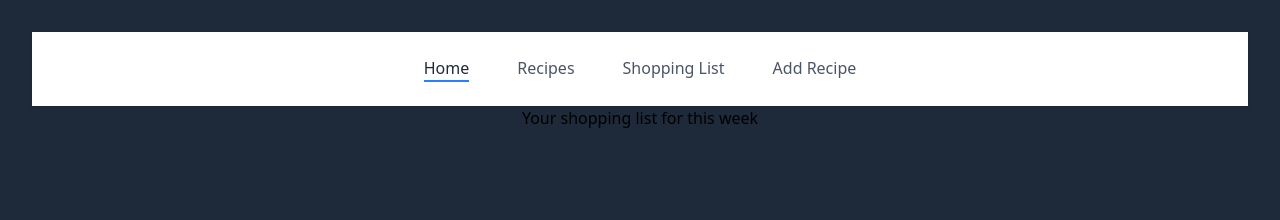
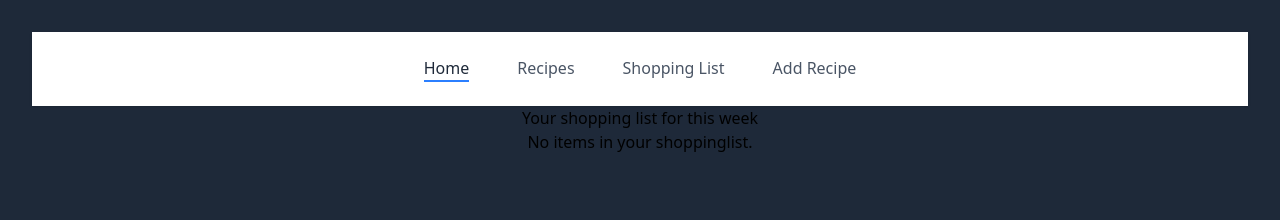
Before and after one commit to lehoucqgj/RecipeApp, a React (Vite) app in the folder recipeapp-ui/: page /ShoppingList in a window 1280 px wide. Shown: the top 220 px of the page. Built offline with nearby package versions, Linux system fonts and the light colour scheme.

Commit message:
shoppinglist is passed from recipeList to shoppinglist component. field testing this next.

```diff
--- a/recipeapp-ui/src/App.tsx
+++ b/recipeapp-ui/src/App.tsx
@@ -7,23 +7,21 @@ import { Home } from './components/Home'
 import { RecipeList } from './components/RecipeList'
 import { SchoppingList as ShoppingList } from './components/ShoppingList'
 import { AddRecipe } from './components/AddRecipe'
-import type { Recipe } from './types'
+import type { RecipeIngredientDetails, Recipe } from './types'
 
 function App() {
-  // const [refreshKey, setRefreshKey] = useState(0);
-
-  // const handleRecipeCreated = (recipe: Recipe) => {
-  //   console.log("recipe created: ", recipe);
-  //   setRefreshKey(prev => prev +1 );
-  // }
-
+  const [shoppinglist, setShoppinglist] = useState<RecipeIngredientDetails[]>([]);
   return (
     <>
       <NavBar/>
       <Routes>
         <Route path='/' element={<Home />} />
-        <Route path='/RecipeList' element={<RecipeList />} />
-        <Route path='/ShoppingList' element={<ShoppingList />} />
+        <Route
+          path='/RecipeList'
+          element={<RecipeList shoppinglist={shoppinglist} setShoppinglist={setShoppinglist}/>} />
+        <Route
+          path='/ShoppingList'
+          element={<ShoppingList items={shoppinglist}/>} />
         <Route path='/AddRecipe' element={<AddRecipe/>} />
       </Routes>
     </>
--- a/recipeapp-ui/src/components/RecipeList.tsx
+++ b/recipeapp-ui/src/components/RecipeList.tsx
@@ -1,14 +1,18 @@
 import { useState, useEffect } from "react";
 import { type RecipeIngredientDetails, type Recipe } from "../types";
 import { recipeApi } from "../services/api";
-
-export const RecipeList = () => {
+interface RecipeListProps{
+  shoppinglist: RecipeIngredientDetails[];
+  setShoppinglist: React.Dispatch<React.SetStateAction<RecipeIngredientDetails[]>>
+}
+export const RecipeList = ({ shoppinglist: shoppinglist, setShoppinglist }: RecipeListProps) => {
     const [recipes, setRecipes] = useState<Recipe[]>([]);
     const [loading, setLoading] = useState(true);
     const [error, setError] = useState<string | null>(null);
     const [ingredients, setIngredients] = useState<RecipeIngredientDetails[]>([]);
     const [expandedRecipeId, setExpandedRecipeId] = useState<number | null>(null);
-    const [shoppinglist, setShoppinglist] = useState<RecipeIngredientDetails[]>([]);
+    //const [shoppinglist, setShoppinglist] = useState<RecipeIngredientDetails[]>([]);
+    const [recipeCount, setRecipeCount] = useState(0);
 
     useEffect(() => {
         // show all recipes on site load.
@@ -61,8 +65,13 @@ export const RecipeList = () => {
 
     const addBtnClick = async (id: number) => {
       const containsRecipe = shoppinglist.some(item => item.recipeId === id);
+      //TODO: Give a warning to the user to, not just the console.
       if (containsRecipe){
         console.warn(`Recipe already in the weekmenu.`);
+        return;
+      }
+      if (recipeCount >= 7){
+        console.warn('You already selected 7 recipes');
         return;
       }
       const data = await recipeApi.getAllRecipeIngredients(id);
@@ -71,6 +80,7 @@ export const RecipeList = () => {
         recipeId: id
       }));
       setShoppinglist(prev => [...prev, ...ingredientWithRecipeId]);
+      setRecipeCount(recipeCount + 1);
     }
 
 return (
--- a/recipeapp-ui/src/components/ShoppingList.tsx
+++ b/recipeapp-ui/src/components/ShoppingList.tsx
@@ -1,7 +1,26 @@
-export const SchoppingList = () => {
+import type { RecipeIngredientDetails } from "../types";
+
+interface ShoppingListProps {
+    items: RecipeIngredientDetails[];
+}
+
+export const SchoppingList = ({ items }: ShoppingListProps) => {
     return (
         <>
             <h1>Your shopping list for this week</h1>
+            <div>
+                {items.length === 0? (
+                    <p>No items in your shoppinglist.</p>
+                ) : (
+                    <ul>
+                        {items.map((item) => (
+                            <li key={`${item.recipeId}-${item.ingredientId}`}>
+                                {item.name}: {item.quantity} {item.quantifier}
+                            </li>
+                        ))}
+                    </ul>
+                )}
+            </div>
         </>
     );
 }
```
